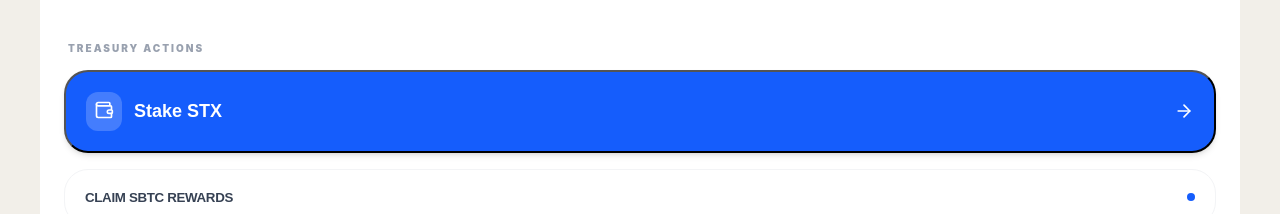
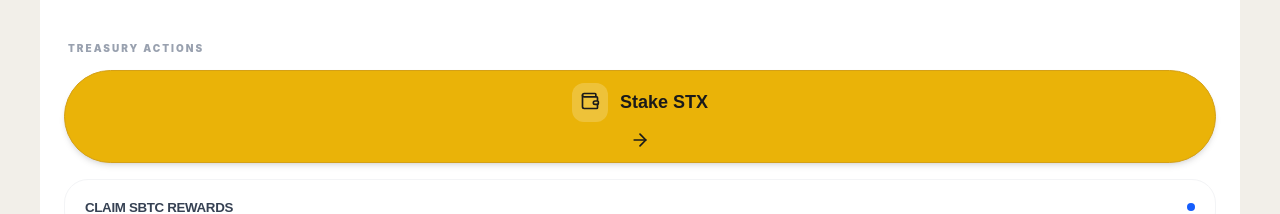
Before and after one commit to Henry3029/bigview-treasury-ladger, a Next.js app: page / in a window 1280 px wide. Shown: the part 4297-4511 px from the top of the page. Built offline with nearby package versions, Linux system fonts and the light colour scheme; no server answers.

Commit message:
modify stake page, and dashboardButtons

```diff
--- a/src/app/stake/page.tsx
+++ b/src/app/stake/page.tsx
@@ -1,7 +1,6 @@
 'use client';
 
 import React, { useState } from 'react';
-import { usePrivy } from '@privy-io/react-auth';
 import { usePrivy, useWallets } from '@privy-io/react-auth'; // 1. Added useWallets
 // Use direct imports from @stacks/connect and @stacks/transactions
 import { openContractCall } from '@stacks/connect';
--- a/src/components/DashboardButtons.tsx
+++ b/src/components/DashboardButtons.tsx
@@ -104,7 +104,7 @@ export default function DashboardButtons() {
           <button
             disabled={isLoading}
             onClick={() => window.location.href = '/stake'} // Redirect to the dedicated stake page
-            className="w-full bg-blue-600 hover:bg-blue-700 text-white p-5 rounded-3xl flex items-center justify-between transition-all active:scale-95 shadow-md disabled:opacity-50"
+            className="btn-grain flex flex-col items-center justify-center disabled:opacity-50"
           >
             <div className="flex items-center gap-3">
               <div className="bg-white/20 p-2 rounded-xl">
```
